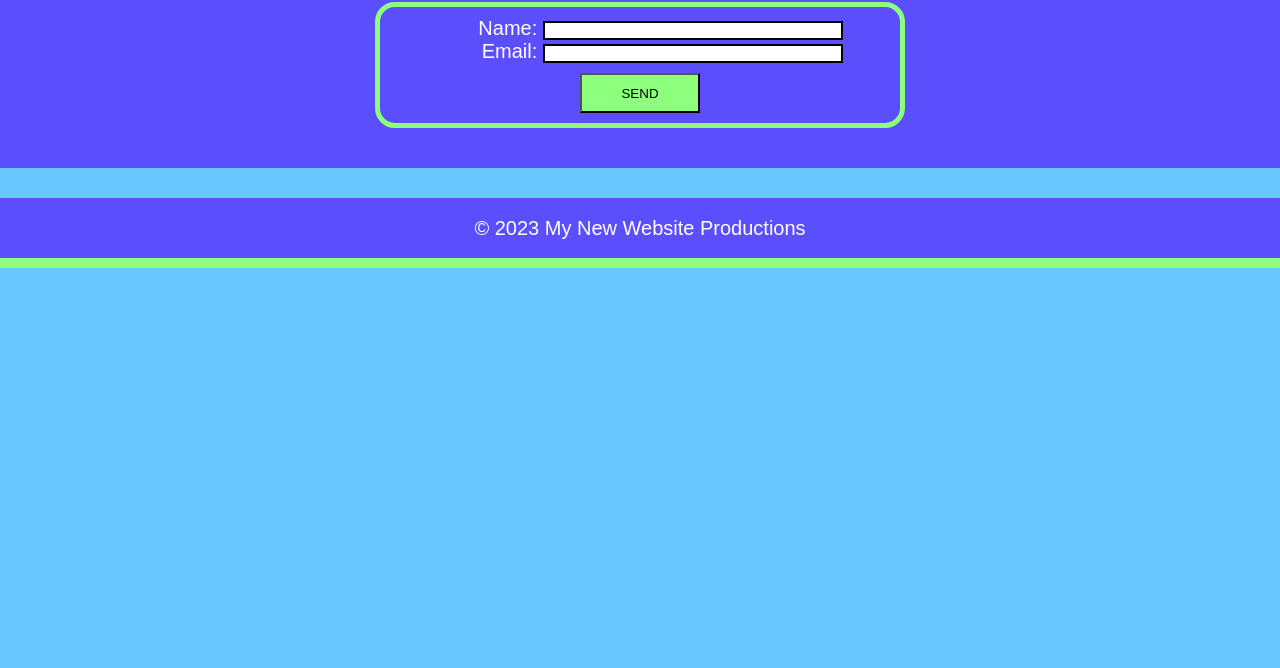
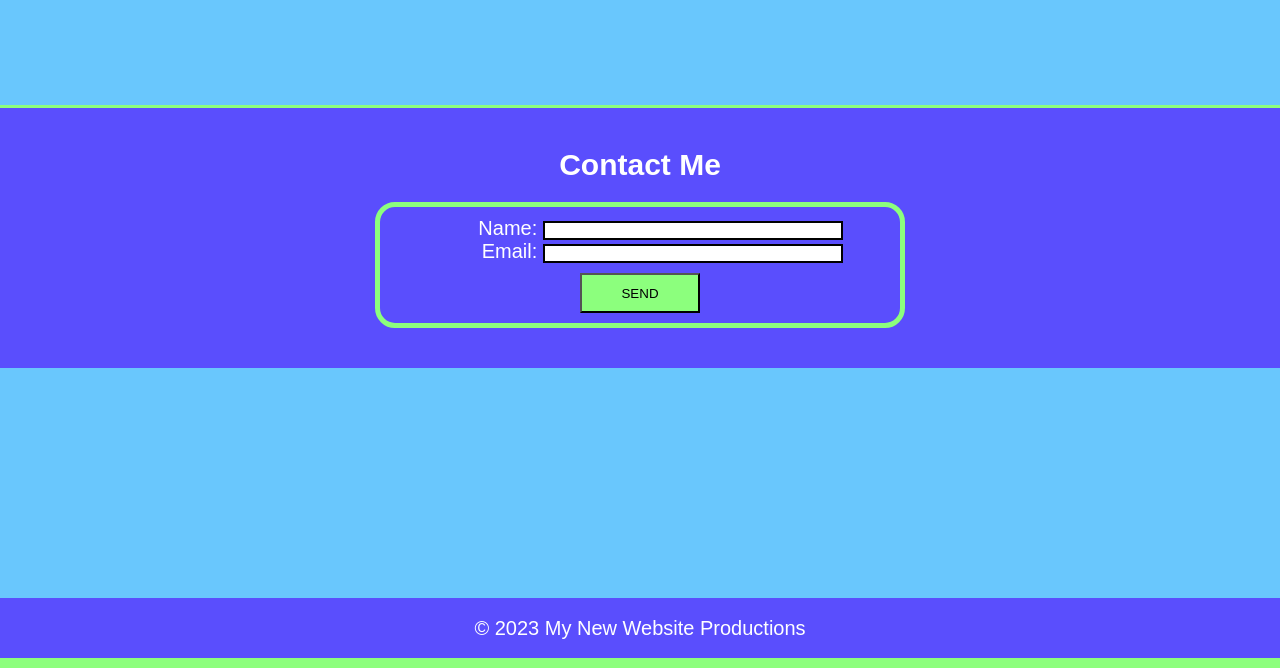
Before and after one commit to CharlesWGillespie/mini-project, a plain HTML site: page index.html in a window 1280 px wide. Shown: the part 743-1411 px from the top of the page. Before the commit the page ends 1011 px from the top, so only its background shows below. Drawn offline with Linux system fonts and the light colour scheme.

Commit message:
debugged issue with no input under email box, main padding tweaked from 100px to 300px

```diff
--- a/assets/css/style.css
+++ b/assets/css/style.css
@@ -19,7 +19,7 @@ h2 {
 }
 
 main {
-  padding: 100px 0;
+  padding: 300px 0;
 }
 
 li {
--- a/index.html
+++ b/index.html
@@ -34,7 +34,7 @@
           </li>
           <li>
             <label class="text-right" for="email">Email:</label>
-            <input type="text" id="contact" name="user-email">
+            <input type="text" id="email" name="user-email">
           </li>
         </ul>
         <div class="text-center">
@@ -43,8 +43,7 @@
       </form>
     </section>
   </main>
-
-  <footer class="text-center">
+  <footer id="contact">
     © 2023 My New Website Productions
   </footer>
 
```
